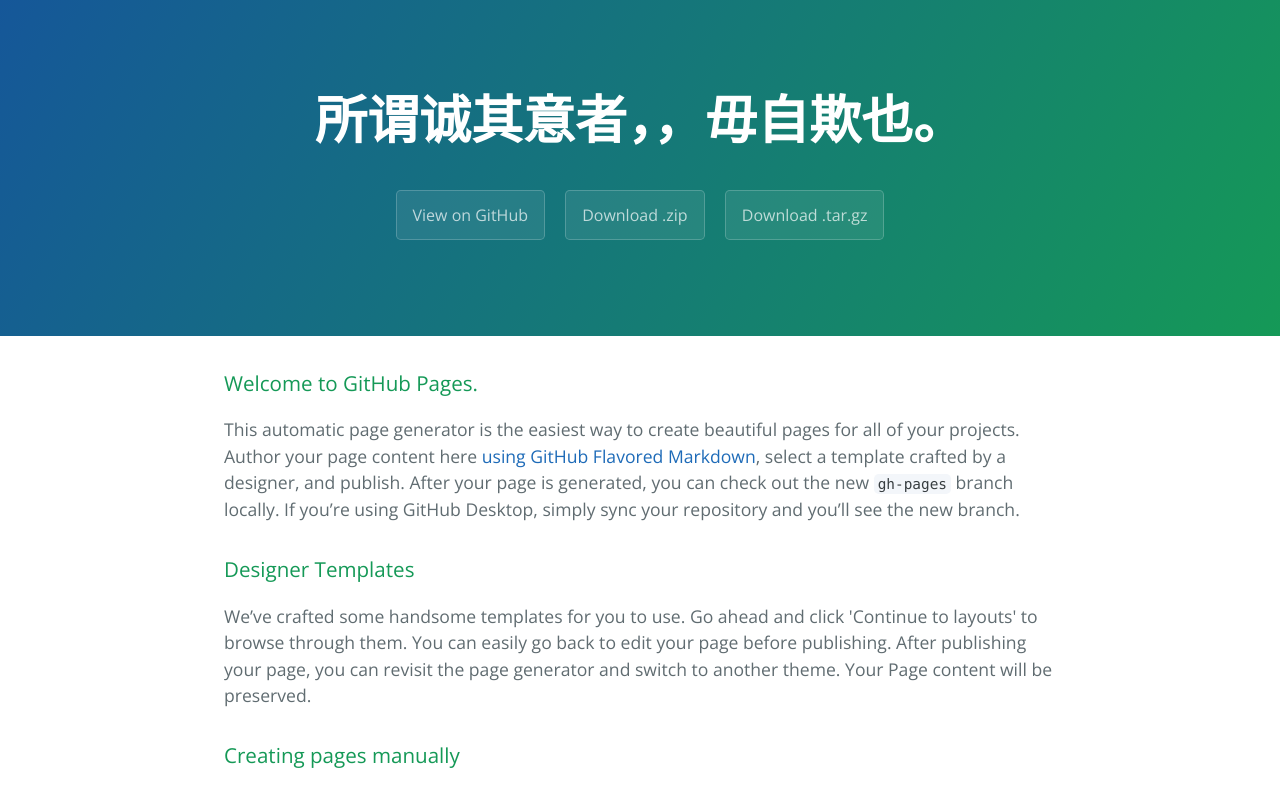
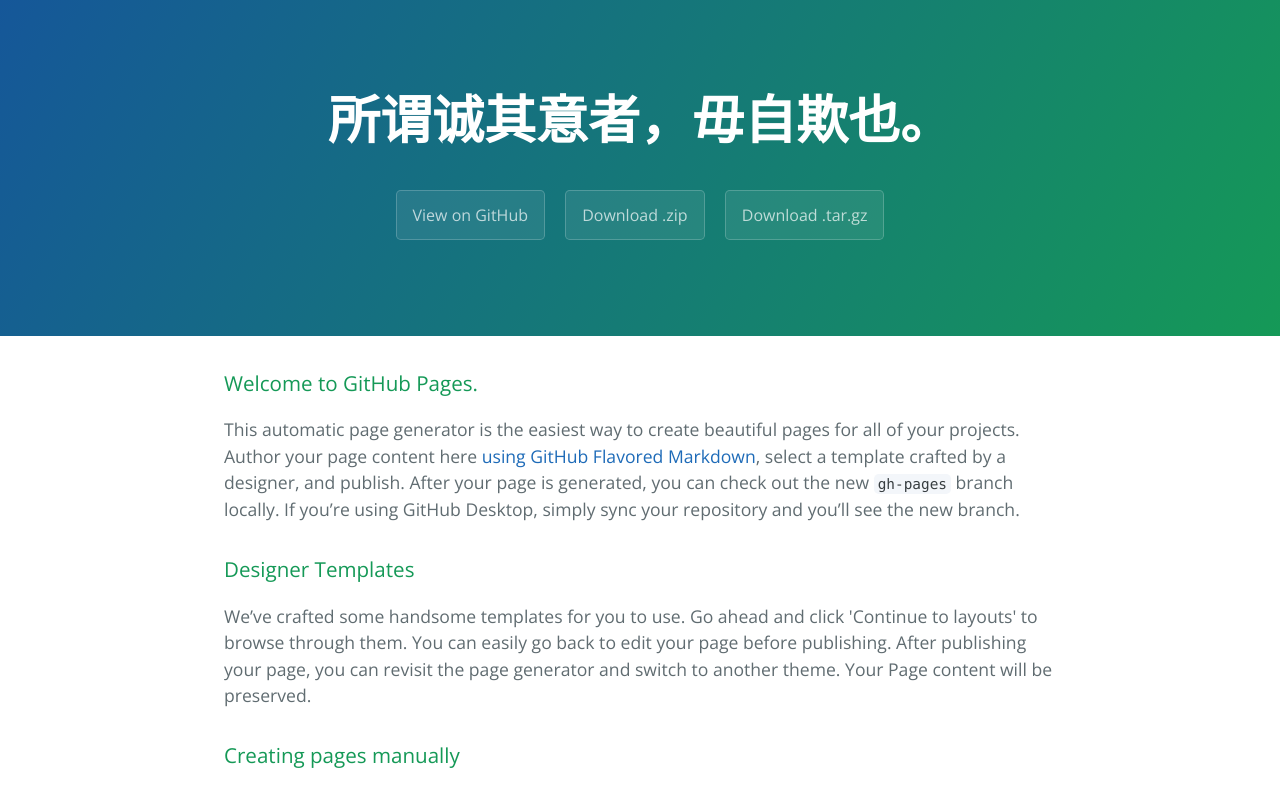
Before and after one commit to Flamencah/test, a plain HTML site: page index.html in a window 1280 px wide. Shown: the top 786 px of the page. Drawn offline with nearby package versions, Linux system fonts and the light colour scheme.

Commit message:
Update index.html

```diff
--- a/index.html
+++ b/index.html
@@ -11,7 +11,7 @@
   </head>
   <body>
     <section class="page-header">
-      <h1 class="project-name">所谓诚其意者，，毋自欺也。</h1>
+      <h1 class="project-name">所谓诚其意者，毋自欺也。</h1>
       <h2 class="project-tagline"></h2>
       <a href="https://github.com/Flamencah/test" class="btn">View on GitHub</a>
       <a href="https://github.com/Flamencah/test/zipball/master" class="btn">Download .zip</a>
```
